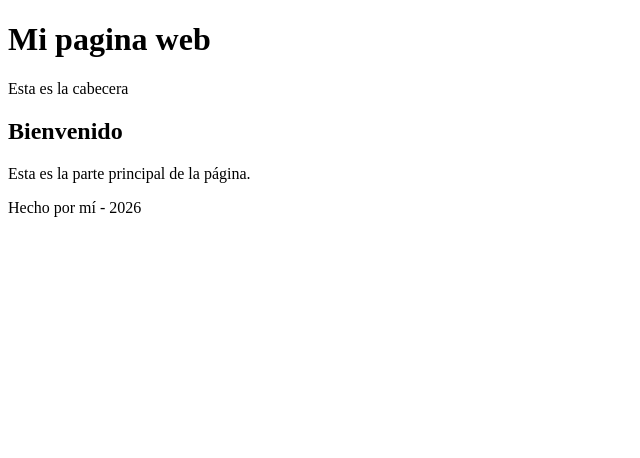
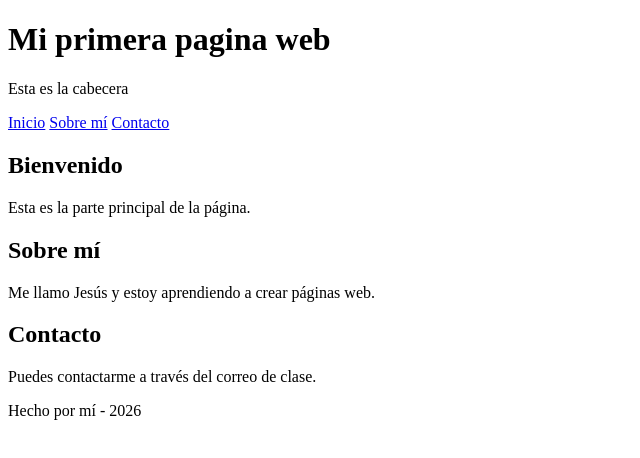
Before and after one commit to jesuspotencia0-cell/Proyecto-Web-JeMaGo2627, a plain HTML site: page index.html in a window 1280 px wide. Shown: the whole page, without its empty margins (0-640 px from the left). Drawn offline with Linux system fonts and the light colour scheme.

Commit message:
Añadir menú y secciones principales a index.html

```diff
--- a/index.html
+++ b/index.html
@@ -2,16 +2,33 @@
 <html lang="es">
 <head>
     <meta charset="UTF-8">
-    <title>Mi página web</title>
+    <title>Mi primera página web</title>
 </head>
 <body>
     <header>
-        <h1>Mi pagina web </h1>
+        <h1>Mi primera pagina web </h1>
         <p>Esta es la cabecera</p>
+        <nav>
+            <a href="#inicio">Inicio</a>
+            <a href="#sobre-mi">Sobre mí</a>
+            <a href="#contacto">Contacto</a>
+        </nav>
     </header>
     <main>
-        <h2>Bienvenido</h2>
-        <p>Esta es la parte principal de la página.</p>
+        <section id="inicio">
+            <h2>Bienvenido</h2>
+            <p>Esta es la parte principal de la página.</p>
+        </section>
+
+        <section id="sobre-mi">
+            <h2>Sobre mí</h2>
+            <p>Me llamo Jesús y estoy aprendiendo a crear páginas web.</p>
+        </section>
+
+        <section id="contacto">
+            <h2>Contacto</h2>
+            <p>Puedes contactarme a través del correo de clase.</p>
+        </section>
     </main>
     <footer>
         <p>Hecho por mí - 2026</p>
```
